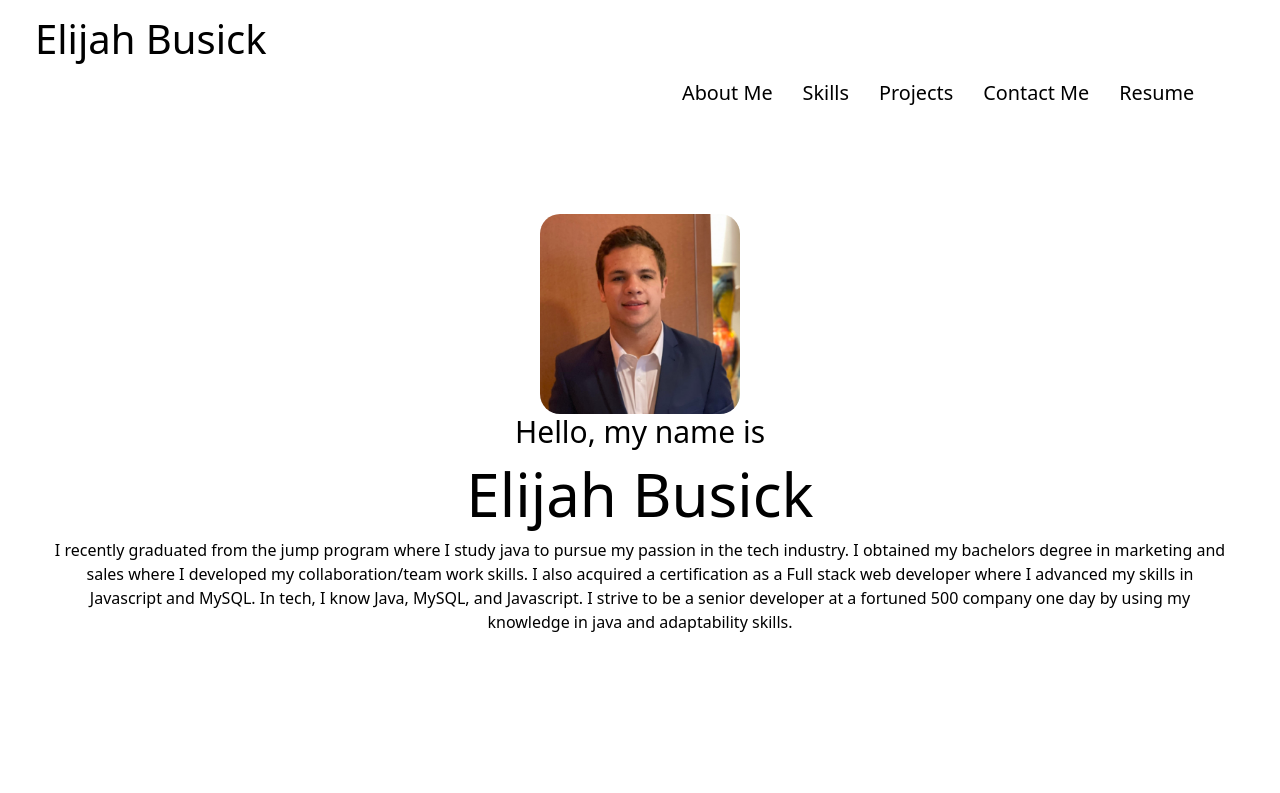
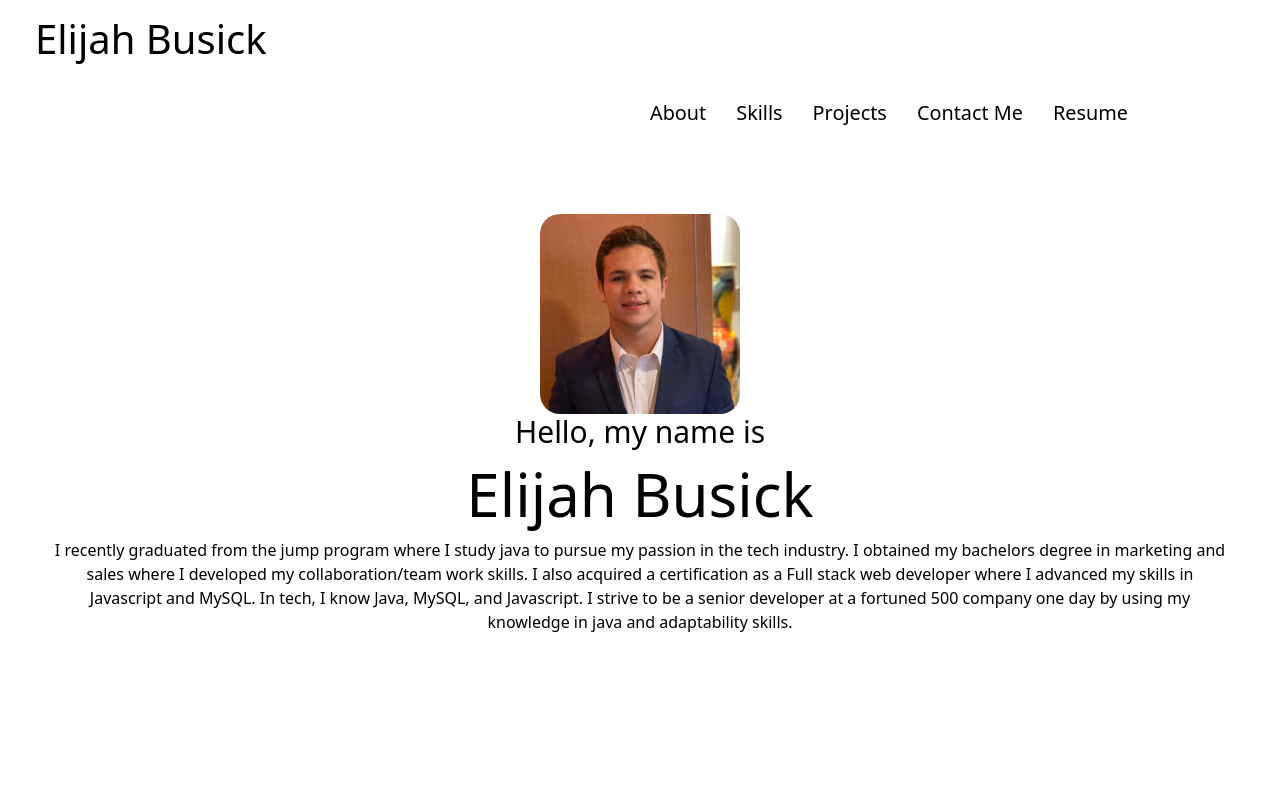
Before and after one commit to Elijahb22/the-portfolio, a React (Create React App) app: page / in a window 1280 px wide. Shown: the top 793 px of the page. Built offline with nearby package versions, Linux system fonts and the light colour scheme.

Commit message:
cleaned up nav code

```diff
--- a/src/components/Nav/nav.js
+++ b/src/components/Nav/nav.js
@@ -11,21 +11,21 @@ const nav = () => {
                 </h1>
             </div>
             <div className='nav-right'>
-                <ul>
-                    <li>
-                        <a href="#about">About Me</a>
+                <ul class="nav justify-content-end">
+                    <li class="nav-item">
+                        <a class="nav-link active" aria-current="page" href="#about">About</a>
                     </li>
-                    <li>
-                        <a href='#skill'>Skills</a>
+                    <li class="nav-item">
+                        <a class="nav-link" href="#skill">Skills</a>
                     </li>
-                    <li>
-                        <a href="#portfolio">Projects</a>
+                    <li class="nav-item">
+                        <a class="nav-link" href="#portfolio">Projects</a>
                     </li>
-                    <li>
-                        <a href="#contact">Contact Me</a>
+                    <li class="nav-item">
+                        <a class="nav-link" href="contact">Contact Me</a>
                     </li>
-                    <li>
-                        <a href="#resume">Resume</a>
+                    <li class="nav-item">
+                        <a class="nav-link" href="#resume">Resume</a>
                     </li>
                 </ul>
             </div>
```
